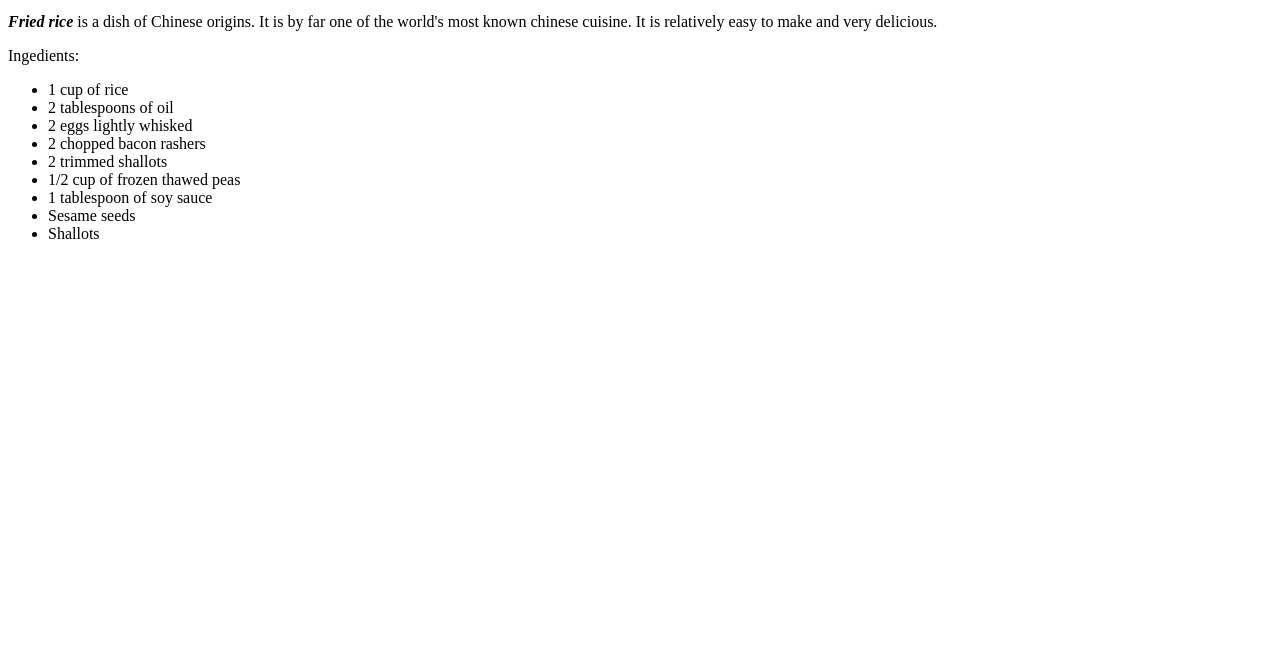
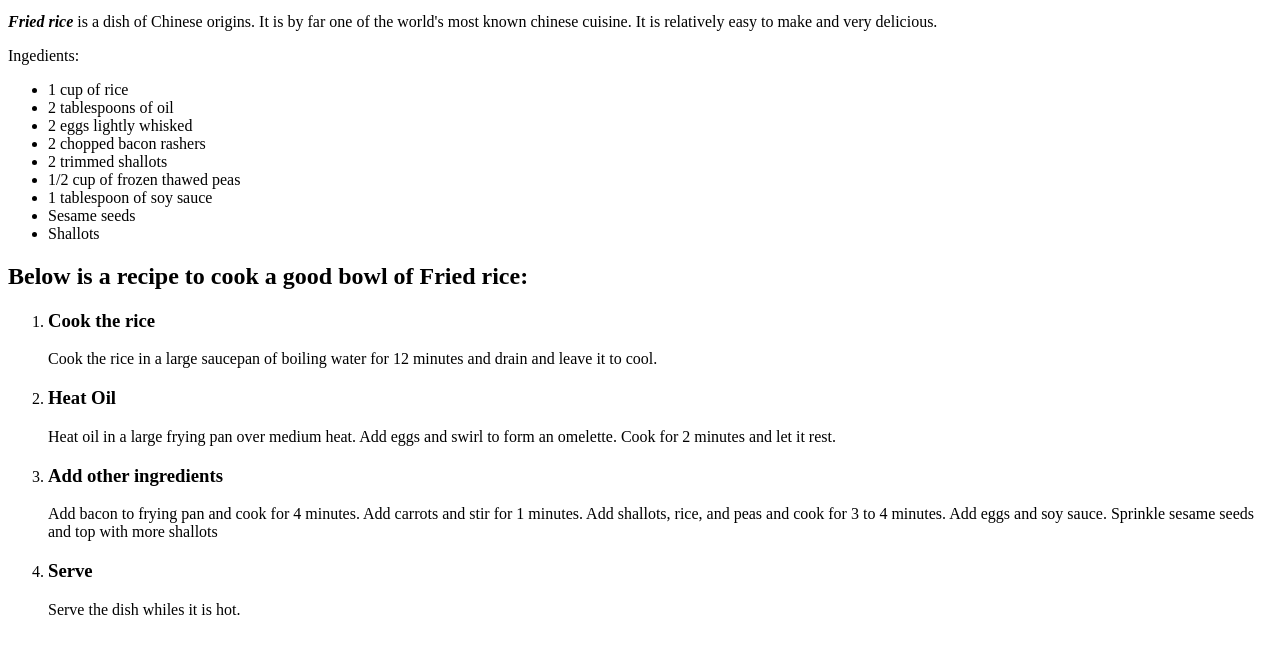
Before and after one commit to PensiveSpy/odin-recipes, a plain HTML site: page recipes/fried-rice.html in a window 1280 px wide. Shown: the part 101-754 px from the top of the page. Drawn offline with Linux system fonts and the light colour scheme.

Commit message:
Editing fried-rice.html
Edited fried-rice.html to include the recipes to the dish.

```diff
--- a/recipes/fried-rice.html
+++ b/recipes/fried-rice.html
@@ -21,5 +21,16 @@
         <li>Sesame seeds</li>
         <li>Shallots</li>
     </ul>
+    <h2>Below is a recipe to cook a good bowl of Fried rice: </h2>
+    <ol>
+        <li><h3>Cook the rice</h3>
+        <p>Cook the rice in a large saucepan of boiling water for 12 minutes and drain and leave it to cool.</p></li>
+        <li><h3>Heat Oil</h3>
+        <p>Heat oil in a large frying pan over medium heat. Add eggs and swirl to form an omelette. Cook for 2 minutes and let it rest.</p></li>
+        <li><h3>Add other ingredients</h3>
+        <p>Add bacon to frying pan and cook for 4 minutes. Add carrots and stir for 1 minutes. Add shallots, rice, and peas and cook for 3 to 4 minutes. Add eggs and soy sauce. Sprinkle sesame seeds and top with more shallots</p></li>
+        <li><h3>Serve</h3>
+        <p>Serve the dish whiles it is hot.</p></li>
+    </ol>
 </body>
 </html>
```
